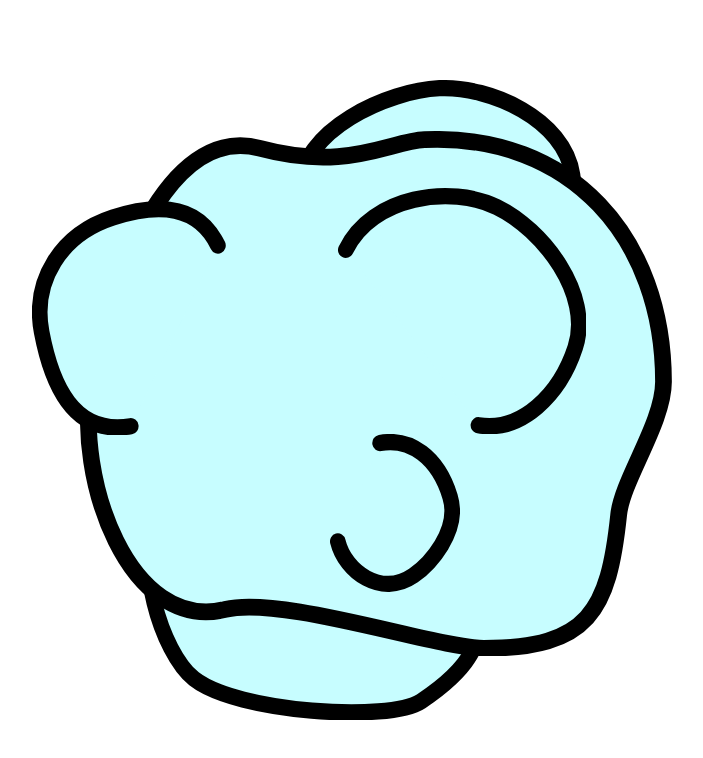
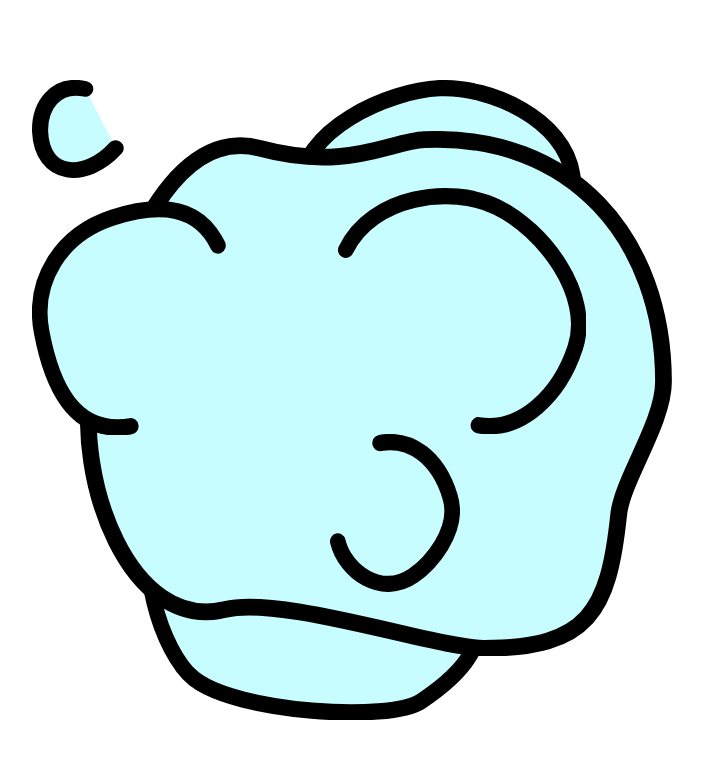
Before and after one commit to mooseling/flubber-blob, a plain HTML site: page index.html in a window 1280 px wide. Shown: the whole page, without its empty margins (288-991 px from the left). Drawn offline with Linux system fonts and the light colour scheme.

Commit message:
Tony bloblet living happily

```diff
--- a/index.html
+++ b/index.html
@@ -162,6 +162,36 @@
         </g>
       </svg>
 
+      <!-- tiny_bloblet.svg -->
+      <svg
+        class="blob"
+        style="left:26.7535%;top:47.442%;width:14.343%;height:15.3025%"
+        sound="plp"
+        width="28.686306pt"
+        height="30.604794pt"
+        viewBox="0 0 10.119891 10.796691"
+        preserveAspectRatio="none"
+        version="1.1"
+        id="svg5"
+        xmlns="http://www.w3.org/2000/svg"
+        xmlns:svg="http://www.w3.org/2000/svg">
+        <g
+          id="layer1"
+          style="display:inline"
+          transform="translate(-18.876026,-33.473089)">
+          <path
+            onmouseover="hintFlub(this)"
+            onmouseout="unhintFlub(this)"
+            onclick="flub(this)"
+            id="path5883-7-7-9-7-6"
+            style="display:inline;fill:#c7fdff;fill-opacity:1;stroke:#000000;stroke-width:1.68054;stroke-linecap:round;stroke-linejoin:round"
+            d="m 27.592026,52.392841 c -4.301772,-2.176276 -5.134185,-6.631629 -0.414946,-8.00426 2.518545,-0.692981 5.498882,0.204473 5.683425,3.42875"
+            class="UnoptimicedTransforms"
+            transform="matrix(0.25459247,-0.99545022,1.0283955,0.27900291,-32.799583,53.82037)" />
+        </g>
+      </svg>
+
+
       <!-- small_bloblet.svg -->
       <svg
         class="blob"
```
